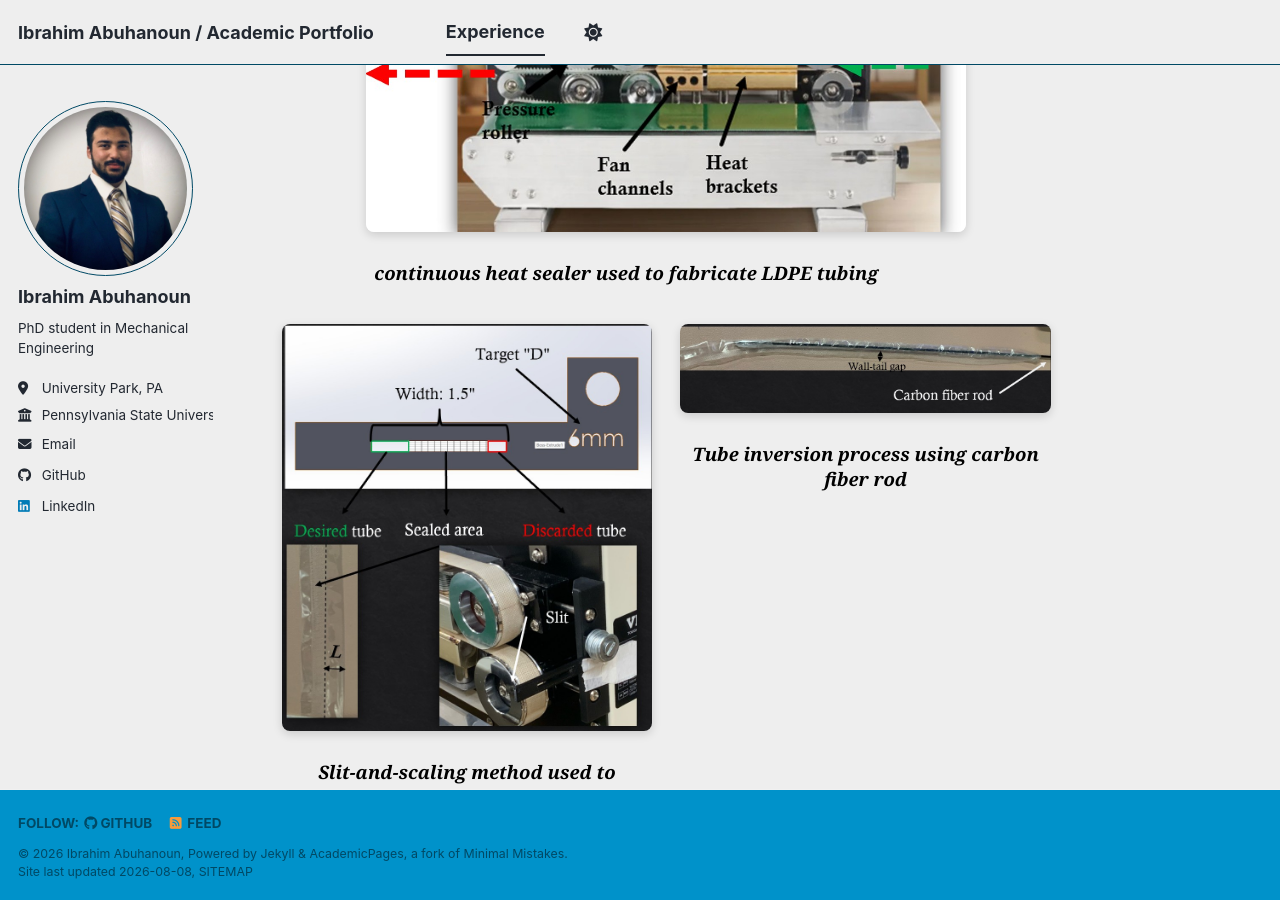
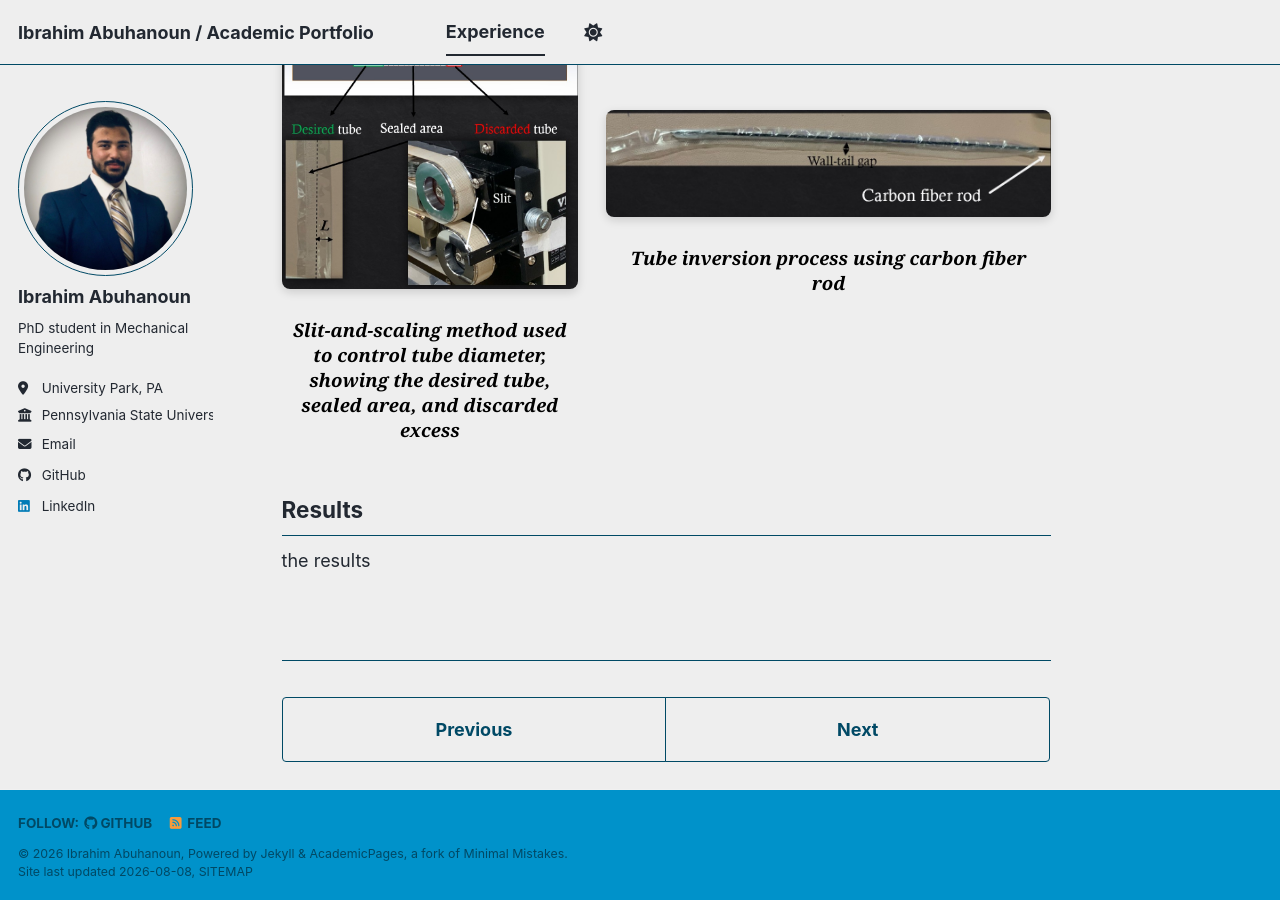
Before and after one commit to IbrahimAbuhanoun/IbrahimAbuhanoun.github.io, a Jekyll site: the page built from _portfolio/portfolio-1.md, in a window 1280 px wide and 900 px high, scrolled down 5042 px. Built offline with Jekyll 4.4.1, drawn with Linux system fonts in a browser that asks for light colours; a style sheet for code colours, icons or effects is not loaded.

Commit message:
Update portfolio-1.md

```diff
--- a/_portfolio/portfolio-1.md
+++ b/_portfolio/portfolio-1.md
@@ -250,24 +250,7 @@ Vine robot tubes were fabricated from low-density polyethylene (LDPE) film, a wi
 - **Diameter scaling** — Target tube diameter was set via a slit-and-scaling method, using the relationship *D = 2L/π* (derived from the tube's circumference) to calculate the offset needed to reach a desired diameter.
 - **Carbon-fiber inversion rods** — Thin (1/16" diameter) carbon fiber rods were used to invert the tubes maximizing the clearance between the tube's tail and wall, which allows for more airflow to pass through and evert the tube at lower, more manageable pressures.
 
-<div class="research-figure-grid" style="grid-template-columns: 1fr; margin-top:20px;">
-  <figure class="research-figure" style="max-width:600px; margin:0 auto;">
-    <img
-      src="/images/VEVOR_Slr.jpg"
-      alt="VEVOR continuous heat sealer used for tube fabrication"
-      style="width:100%;
-             height:auto;
-             display:block;
-             border-radius:8px;
-             box-shadow:0 3px 10px rgba(0,0,0,0.15);"
-    >
-    <figcaption class="research-caption">
-       continuous heat sealer used to fabricate LDPE tubing
-    </figcaption>
-  </figure>
-</div>
-
-<div class="research-figure-grid" style="grid-template-columns: 1fr 1fr; margin-top:20px;">
+<div class="research-figure-grid" style="grid-template-columns: 0.8fr 1.2fr; margin-top:20px; align-items:center;">
   <figure class="research-figure">
     <img
       src="/images/Slit_Method.jpg"
```
